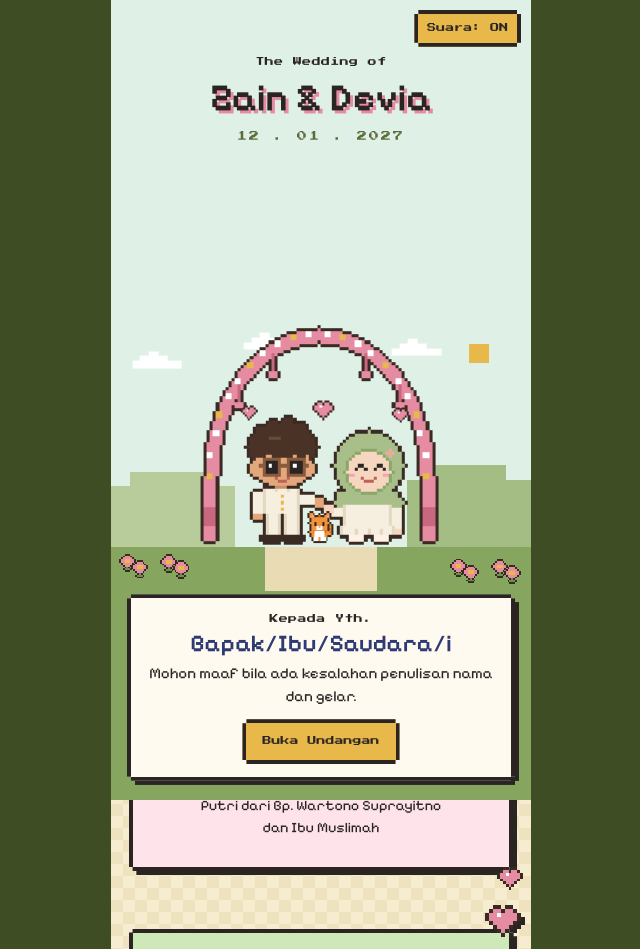
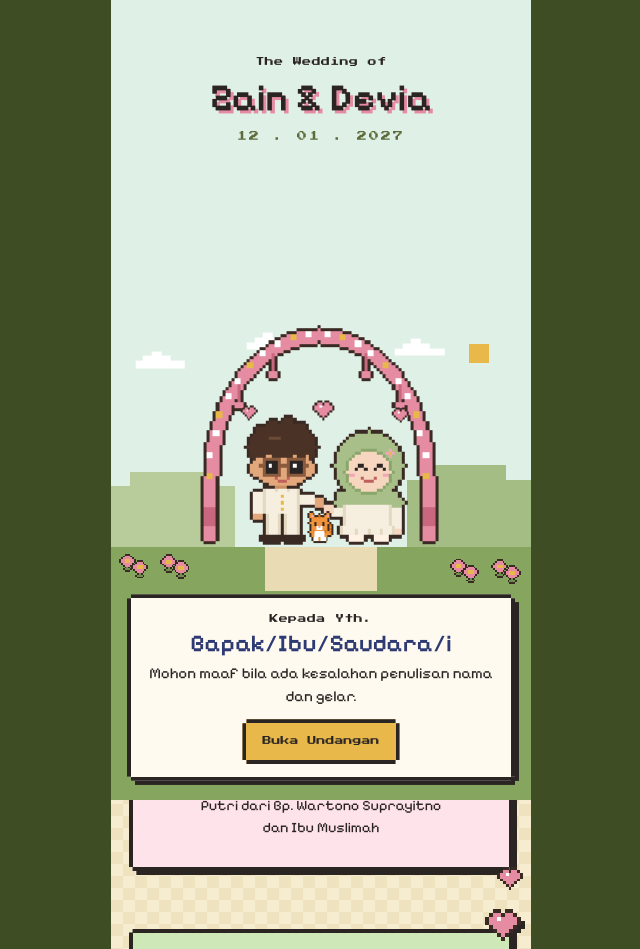
Before and after one commit to zepazye/undangan-zain-devia, a plain HTML site: page index.html in a window 1280 px wide. Shown: the top 949 px of the page, without its empty margins (319-959 px from the left). Drawn offline with Linux system fonts and the light colour scheme.

Commit message:
Update index.html

```diff
--- a/index.html
+++ b/index.html
@@ -111,7 +111,6 @@ h2{font-family:var(--ps);font-size:12px;line-height:1.8;margin-bottom:.7rem;font
 <body class="locked">
 
 <div id="cover">
- <button class="btn" id="mute" type="button" style="position:absolute;top:10px;right:10px;margin:0;padding:.45rem .55rem;z-index:3">Suara: ON</button>
  <div class="cv-top"><p class="lb">The Wedding of</p><div class="tt">Zain &amp; Devia</div><p class="dt">12 . 01 . 2027</p></div>
  <svg id="scene" viewBox="0 0 680 440" preserveAspectRatio="xMidYMax meet" role="img" aria-label="Ilustrasi pixel art pengantin bergandengan tangan bersama kucing oren di bawah lengkungan bunga" shape-rendering="crispEdges"></svg>
  <div class="cv-bot"><div class="wrap"><div class="pb">
@@ -215,7 +214,7 @@ h2{font-family:var(--ps);font-size:12px;line-height:1.8;margin-bottom:.7rem;font
 
 <script>
 /* ====== PENGATURAN ====== */
-const CFG={date:"2027-01-12",time:"11:00",wa:"6281234567890",song:"music.mp3"}; // file lagu di repo, satu folder dengan index.html
+const CFG={date:"2027-01-12",time:"11:00",wa:"6281234567890",song:"music.mp3",cover:"music_cover.mp3"}; // nama file audio di repo (satu folder dengan index.html): song = lagu utama, cover = backsound sampul
 /* ======================== */
 const $=s=>document.querySelector(s);
 
@@ -300,30 +299,22 @@ const sync=()=>{pl.innerHTML=ic(au.paused?IC.play:IC.pause);pl.setAttribute("ari
 au.addEventListener("play",sync);au.addEventListener("pause",sync);
 au.addEventListener("timeupdate",()=>{if(au.duration)bar.style.setProperty("--p",(au.currentTime/au.duration*100)+"%")});
 $("#openBtn").onclick=()=>{$("#cover").classList.add("open");document.body.classList.remove("locked");
- chipStop();au.play().catch(()=>{});setTimeout(()=>$("#cover").style.display="none",1300)};
+ cvStop();au.play().catch(()=>{});setTimeout(()=>$("#cover").style.display="none",1300)};
 pl.onclick=()=>au.paused?au.play().catch(()=>{}):au.pause();
 $("#prev").onclick=()=>{au.currentTime=0};
 $("#loop").onclick=e=>{au.loop=!au.loop;e.currentTarget.classList.toggle("off",!au.loop)};
 
 
-/* ---------- backsound sampul: chiptune retro (dibuat langsung di browser) ---------- */
-let ac=null,chip=null,opened=false,muted=false;
-const LEAD=[72,76,79,76,72,76,79,84, 71,74,79,74,71,74,79,83, 72,76,81,76,72,76,81,84, 69,72,77,72,69,72,77,81];
-const BASS=[48,43,45,41];
-function note(t,m,d,type,v){const o=ac.createOscillator(),g=ac.createGain();o.type=type;o.frequency.value=440*2**((m-69)/12);
- g.gain.setValueAtTime(v,t);g.gain.setValueAtTime(v,t+d*.6);g.gain.linearRampToValueAtTime(0,t+d);o.connect(g);g.connect(chip.m);o.start(t);o.stop(t+d+.02)}
-function chipStart(){if(chip||opened)return;try{ac=new(window.AudioContext||window.webkitAudioContext)()}catch(e){return}
- const m=ac.createGain();m.gain.value=muted?0:.55;m.connect(ac.destination);
- let i=0,t=ac.currentTime+.1;
- const id=setInterval(()=>{while(t<ac.currentTime+.4){const b=i%32,r=BASS[b>>3],s=b&7;
-  note(t,LEAD[b],.17,"square",.06);
-  if(s%2===0)note(t,[r,r+12,r,r+7][s>>1],.3,"triangle",.16);
-  t+=.19;i++}},100);
- chip={m,id}}
-function chipStop(){opened=true;if(!chip)return;const{m,id}=chip;clearInterval(id);m.gain.cancelScheduledValues(ac.currentTime);m.gain.setValueAtTime(m.gain.value,ac.currentTime);m.gain.linearRampToValueAtTime(0,ac.currentTime+.5);setTimeout(()=>{try{ac.close()}catch(e){}},900);chip=null}
-chipStart();
-["pointerdown","keydown","touchstart"].forEach(ev=>document.addEventListener(ev,()=>{if(!opened){if(!chip)chipStart();if(ac&&ac.state==="suspended")ac.resume()}},{passive:true}));
-$("#mute").onclick=e=>{e.stopPropagation();muted=!muted;if(chip)chip.m.gain.value=muted?0:.55;e.currentTarget.textContent="Suara: "+(muted?"OFF":"ON")};
+/* ---------- backsound sampul (file dari repo, otomatis & berulang) ---------- */
+let opened=false;
+const cva=new Audio(CFG.cover);cva.loop=true;cva.preload="auto";cva.volume=.7;
+let cvOn=false;
+const EVS=["pointerup","touchend","click","keydown","scroll"];
+const cvOff=()=>EVS.forEach(e=>document.removeEventListener(e,cvPlay));
+function cvPlay(){if(opened||cvOn)return;const p=cva.play();if(p&&p.then)p.then(()=>{cvOn=true;cvOff()}).catch(()=>{})}
+EVS.forEach(e=>document.addEventListener(e,cvPlay,{passive:true}));
+cvPlay(); // coba langsung; kalau diblokir browser, mulai di sentuhan pertama
+function cvStop(){opened=true;cvOff();let v=cva.volume;const id=setInterval(()=>{v=Math.max(0,v-.08);try{cva.volume=v}catch(e){}if(v<=0){clearInterval(id);cva.pause()}},60)}
 
 /* ---------- kalender, hitung mundur, salin, RSVP ---------- */
 const [Y,M,D]=CFG.date.split("-").map(Number);
```
